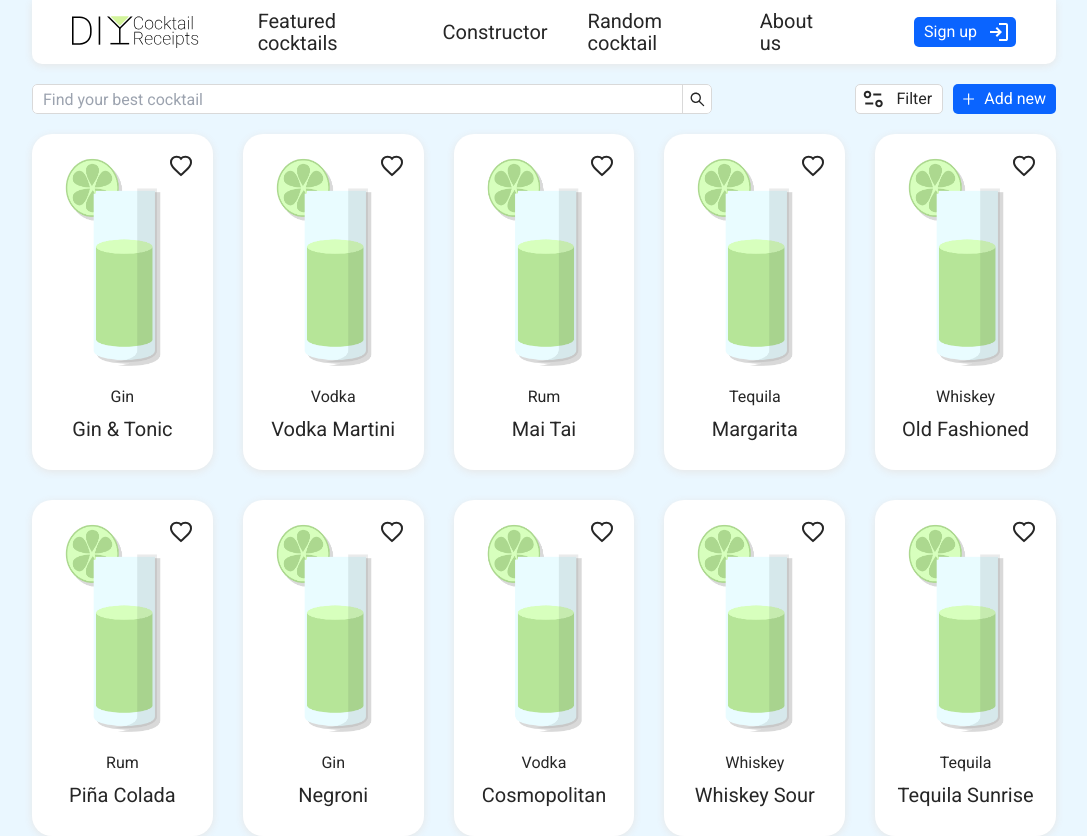
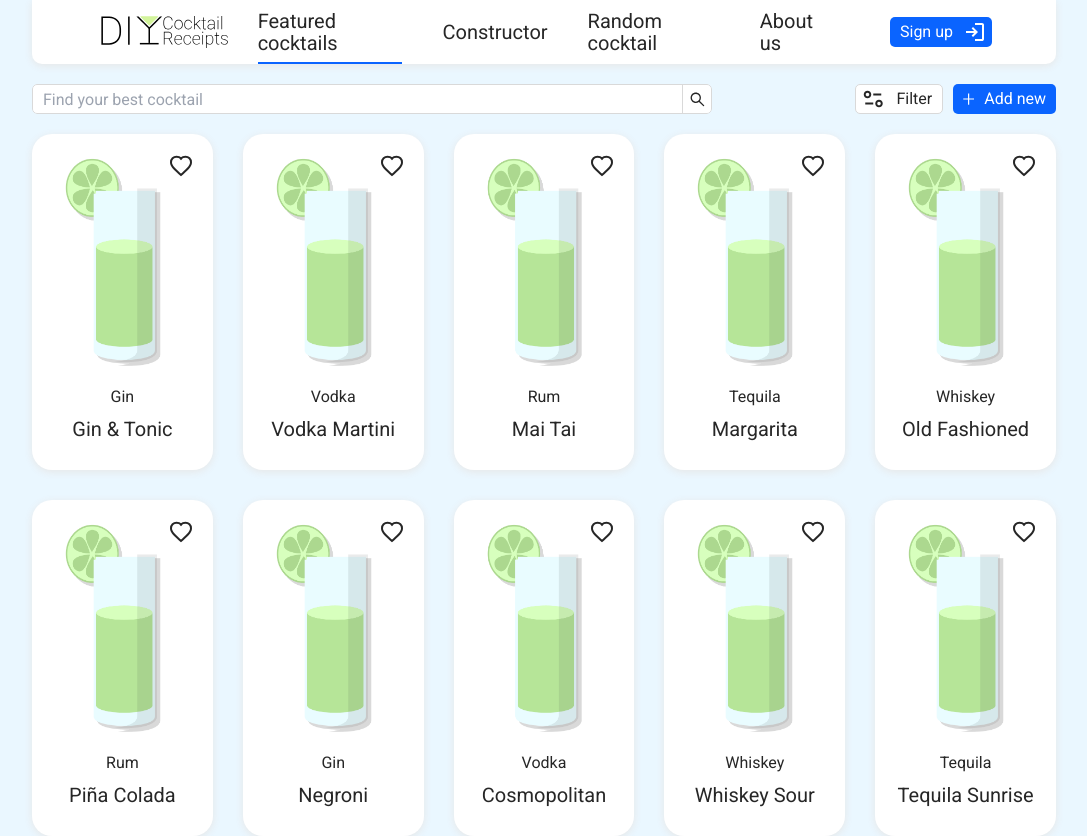
Before and after one commit to Pet-project-team/Cocktail-app-FrontEnd, a React (Create React App) app: page / in a window 1280 px wide. Shown: the whole page, without its empty margins (96-1183 px from the left). Built offline with nearby package versions, Linux system fonts and the light colour scheme; no server answers.

Commit message:
refactor: replace header css & add nav menu logic

```diff
--- a/src/assets/header/logo/Logo.jsx
+++ b/src/assets/header/logo/Logo.jsx
@@ -2,5 +2,7 @@ import React from "react";
 import logo from "./logo.svg";
 
 export default function Logo() {
-  return <img src={logo} alt="logo" height="32" />;
+  return (
+    <img className="w-[200px] h-[32px]" src={logo} alt="logo" height="32" />
+  );
 }
--- a/src/components/CocktailCard.jsx
+++ b/src/components/CocktailCard.jsx
@@ -4,7 +4,7 @@ import { Link } from "react-router-dom";
 export default function CocktailCard({ cardInfo, id }) {
   return (
     <div className="w-calc-20 relative">
-      <button className="like-btn box-border absolute right-[20px] top-[20px] cursor-pointer z-10">
+      <button className="like-btn box-border absolute right-[20px] top-[20px] z-10">
         <svg
           width="24"
           height="24"
--- a/src/components/Header.jsx
+++ b/src/components/Header.jsx
@@ -3,7 +3,7 @@ import { useState } from "react";
 import { Link } from "react-router-dom";
 import UserCard from "./UserCard";
 import Logo from "../assets/header/logo/Logo.jsx";
-import "../styles/header.css";
+import HeaderLink from "./HeaderLink.jsx";
 
 export default function Header() {
   let isLoggedIn = false;
@@ -12,6 +12,10 @@ export default function Header() {
   const [randomRoute, setRandomRoute] = useState(
     "/cocktails/" + (Math.floor(Math.random() * 9) + 1)
   );
+
+  function onRandomCocktailClick() {
+    setRandomRoute("/cocktails/" + (Math.floor(Math.random() * 9) + 1));
+  }
 
   function onSignUpClick() {
     setSignUpDisplay(true);
@@ -26,35 +30,35 @@ export default function Header() {
       {signUpDisplay && (
         <button id="close-form" onClick={() => onCloseFormClick()}></button>
       )}
-      <header>
+      <header
+        className="relative
+        flex justify-between items-center shrink-0
+        w-full h-[64px] px-[40px] py-0 mb-[20px] rounded-b-[10px]
+        bg-white shadow-def-md"
+      >
         <div id="logo">
-          <Link to="/">
+          <Link
+            className="flex items-center text-primary-text no-underline"
+            to="/"
+          >
             <Logo />
           </Link>
         </div>
         <nav>
-          <ul>
-            <li className="nav_el">
-              <Link to="/">Featured cocktails</Link>
-            </li>
-            <li className="nav_el">
-              <Link to="/constructor">Constructor</Link>
-            </li>
-            <li className="nav_el">
-              <Link
-                onClick={() => {
-                  setRandomRoute(
-                    "/cocktails/" + (Math.floor(Math.random() * 9) + 1)
-                  );
-                }}
-                to={randomRoute}
-              >
-                Random cocktail
-              </Link>
-            </li>
-            <li className="nav_el">
-              <Link to="/about">About us</Link>
-            </li>
+          <ul
+            className="list-none
+            flex justify-center items-center gap-[40px]
+            m-auto p-0"
+          >
+            <HeaderLink linkName={"Featured cocktails"} linkPath={"/"} />
+            <HeaderLink linkName={"Constructor"} linkPath={"/constructor"} />
+            <HeaderLink
+              linkName={"Random cocktail"}
+              linkPath={randomRoute}
+              hasHandle={true}
+              handleClick={onRandomCocktailClick}
+            />
+            <HeaderLink linkName={"About us"} linkPath={"/about"} />
           </ul>
         </nav>
         <UserCard
--- /dev/null
+++ b/src/components/HeaderLink.jsx
@@ -0,0 +1,27 @@
+import React from "react";
+import { NavLink } from "react-router-dom";
+
+export default function HeaderLink({
+  linkName,
+  linkPath,
+  hasHandle,
+  handleClick,
+}) {
+  return (
+    <li className="nav_el flex p-0 text-[20px]">
+      <NavLink
+        className={({ isActive }) =>
+          "flex items-center " +
+          "text-primary-text no-underline font-normal hover:text-highlighted " +
+          "h-[64px] leading-[22px] border-y-2 border-transparent " +
+          "transition-all duration-300 " +
+          (isActive ? "border-b-highlighted text-highlighted" : "")
+        }
+        to={linkPath}
+        onClick={hasHandle && (() => handleClick)}
+      >
+        {linkName}
+      </NavLink>
+    </li>
+  );
+}
--- a/src/components/UserCard.jsx
+++ b/src/components/UserCard.jsx
@@ -9,20 +9,44 @@ export default function UserCard({
   onCloseFormClick,
 }) {
   return isLoggedIn ? (
-    <div id="user">
-      <a href="">
-        <img id="avatar" src="avatarDefault.png" alt="" />
+    <div
+      id="user"
+      className="w-[200px] flex justify-end items-center gap-[10px] shrink-0"
+    >
+      <a
+        className="flex flex-col items-start
+                   text-[14px] leading-[22px]"
+        href=""
+      >
+        <img
+          id="avatar"
+          className="flex flex-col items-end shrink-0
+                     w-[40px] h-[40px] rounded-full"
+          src="avatarDefault.png"
+          alt=""
+        />
       </a>
-      <a href="">
+      <a
+        className="flex flex-col items-start
+                   text-[14px] leading-[22px]"
+        href=""
+      >
         Welcome back,
         <strong>Username</strong>
       </a>
     </div>
   ) : (
-    <div id="sign-up-container">
-      <div id="sign-up-button-container">
+    <div id="sign-up-container" className="flex justify-end w-[200px]">
+      <div
+        id="sign-up-button-container"
+        className="flex flex-col justify-center items-center w-[150px]"
+      >
         <button
           id="sign-up"
+          className="box-border h-[30px] py-0 pl-[10px] pr-[5px] leading-[22px] rounded-[5px]
+                    flex justify-center items-center gap-[10px]
+                    text-[16px] text-white bg-highlighted
+                    transition-all duration-300 hover:bg-highlighted-hov"
           type="button"
           onClick={
             signUpDisplay ? () => onCloseFormClick() : () => onSignUpClick()
--- a/src/styles/header.css
+++ /dev/null
@@ -1,137 +0,0 @@
-header {
-  position: relative;
-  background-color: white;
-  display: flex;
-  width: 100%;
-  height: 64px;
-  padding: 0px 40px;
-  justify-content: space-between;
-  align-items: center;
-  flex-shrink: 0;
-  border-radius: 0px 0px 10px 10px;
-  box-shadow: 0px 2px 8px 0px #e7e7e7;
-  margin: 0 0 20px 0;
-}
-
-a {
-  display: flex;
-  align-items: center;
-  color: rgba(0, 0, 0, 0.85);
-  text-decoration: none;
-}
-
-#logo {
-  width: 200px;
-  height: 32px;
-}
-
-nav ul {
-  list-style: none;
-  display: flex;
-  justify-content: center;
-  align-items: center;
-
-  margin: auto;
-  padding: 0;
-
-  gap: 40px;
-}
-
-nav li {
-  display: flex;
-  padding: 0;
-  font-size: 20px;
-}
-
-nav a {
-  height: 64px;
-  font-style: normal;
-  font-weight: 400;
-  line-height: 22px; /* 110% */
-  border-top: 2px solid #00000000;
-  border-bottom: 2px solid #00000000;
-
-  transition: 0.3s;
-  -webkit-transition: 0.3s;
-  -moz-transition: 0.3s;
-  -ms-transition: 0.3s;
-  -o-transition: 0.3s;
-}
-
-nav a:hover {
-  color: rgb(10, 100, 255);
-}
-
-.highlighted {
-  border-bottom: 2px solid #1890ff;
-  color: rgb(10, 100, 255);
-}
-
-#sign-up-button-container {
-  display: flex;
-  width: 150px;
-  flex-direction: column;
-  justify-content: center;
-  align-items: flex-end;
-}
-
-#sign-up {
-  all: unset;
-  box-sizing: border-box;
-  font-family: "Roboto", sans-serif;
-  display: flex;
-  height: 30px;
-  padding: 0px 5px 0px 10px;
-  justify-content: center;
-  align-items: center;
-  gap: 10px;
-  font-size: 16px;
-  line-height: 22px;
-  /*110%*/
-  color: rgb(255, 255, 255);
-  border-radius: 5px;
-  background: hsl(218, 100%, 52%);
-  transition: 0.3s;
-  -webkit-transition: 0.3s;
-  -moz-transition: 0.3s;
-  -ms-transition: 0.3s;
-  -o-transition: 0.3s;
-  cursor: pointer;
-}
-
-#sign-up:hover {
-  background: hsl(218, 100%, 45%);
-}
-
-#sign-up-container {
-  display: flex;
-  justify-content: flex-end;
-  width: 200px;
-}
-
-#user {
-  display: flex;
-  width: 200px;
-  justify-content: flex-end;
-  align-items: center;
-  gap: 10px;
-  flex-shrink: 0;
-}
-
-#avatar {
-  display: flex;
-  width: 40px;
-  height: 40px;
-  flex-direction: column;
-  align-items: flex-end;
-  flex-shrink: 0;
-
-  border-radius: 100px;
-}
-
-#user a {
-  flex-direction: column;
-  font-size: 14px;
-  line-height: 22px; /* 157.143% */
-  align-items: flex-start;
-}
--- a/tailwind.config.js
+++ b/tailwind.config.js
@@ -11,6 +11,8 @@ module.exports = {
       },
       colors: {
         "primary-text": "rgba(0, 0, 0, 0.85)",
+        "highlighted": "rgb(10, 100, 255)",
+        "highlighted-hov": "rgb(0, 84, 230)",
       },
     },
   },
```
